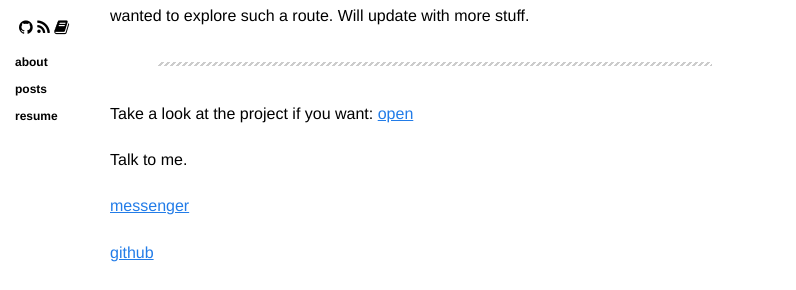
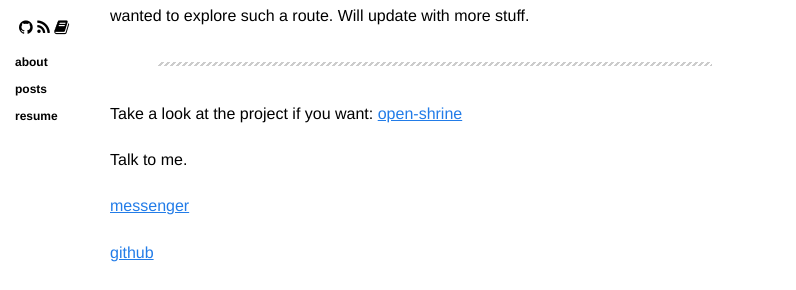
Before and after one commit to dqdang/dqdang.github.io, a Jekyll site: the page built from _posts/2019-02-05-open-shrine.markdown, in a window 1280 px wide. Shown: the part 143-433 px from the top of the page, without its empty margins (0-796 px from the left). Built offline with Jekyll 4.4.1, drawn with Linux system fonts in a browser that asks for light colours; nearby versions of some CDN libraries.

Commit message:
Update 2019-02-05-open-shrine.markdown

```diff
--- a/_posts/2019-02-05-open-shrine.markdown
+++ b/_posts/2019-02-05-open-shrine.markdown
@@ -11,7 +11,7 @@
 ---
 
 Take a look at the project if you want:
-[open][open]
+[open-shrine][open-shrine]
 
 Talk to me.
 
@@ -24,4 +24,4 @@
 [facebook]: https://www.m.me/dqdang1
 [dqd]: http://github.com/dqdang
 [reddit]: https://www.reddit.com/user/outsidefarmland/
-[open]: https://github.com/dqdang/open-shrine
+[open-shrine]: https://github.com/dqdang/open-shrine
```
